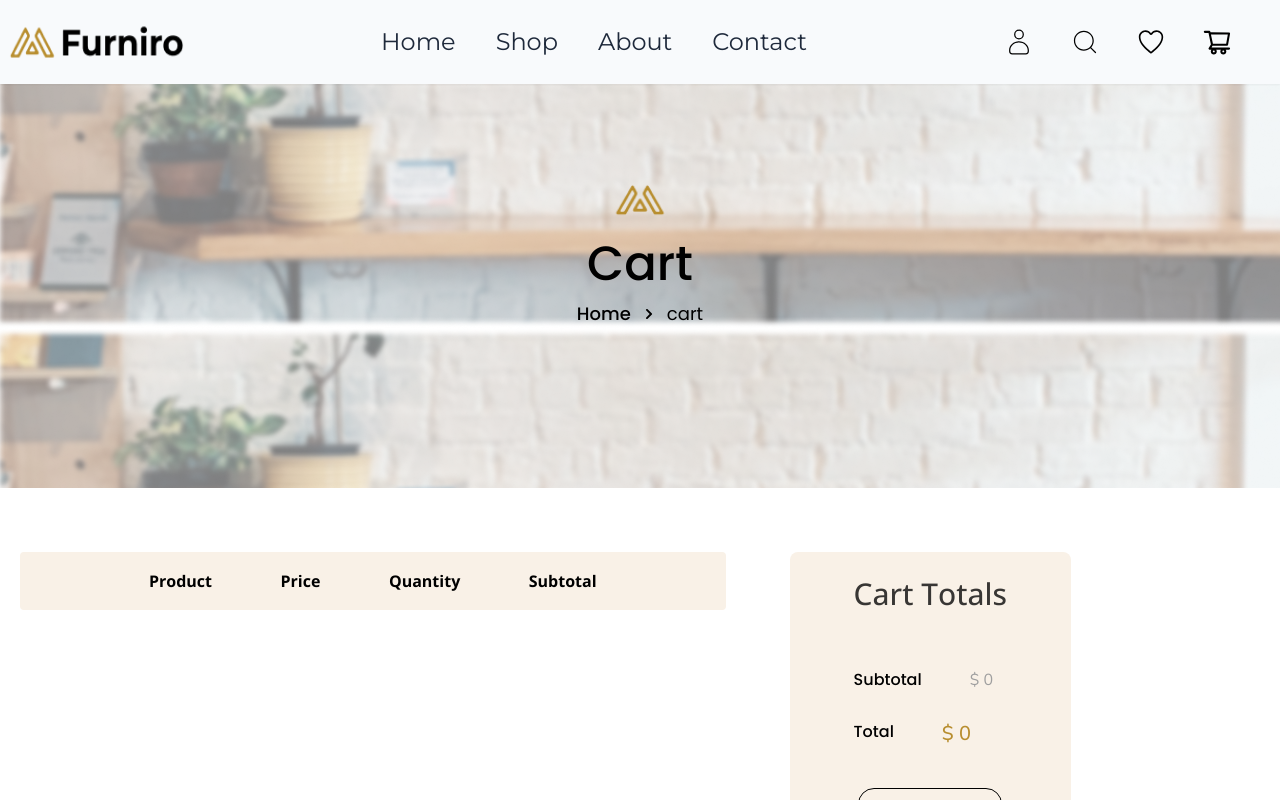
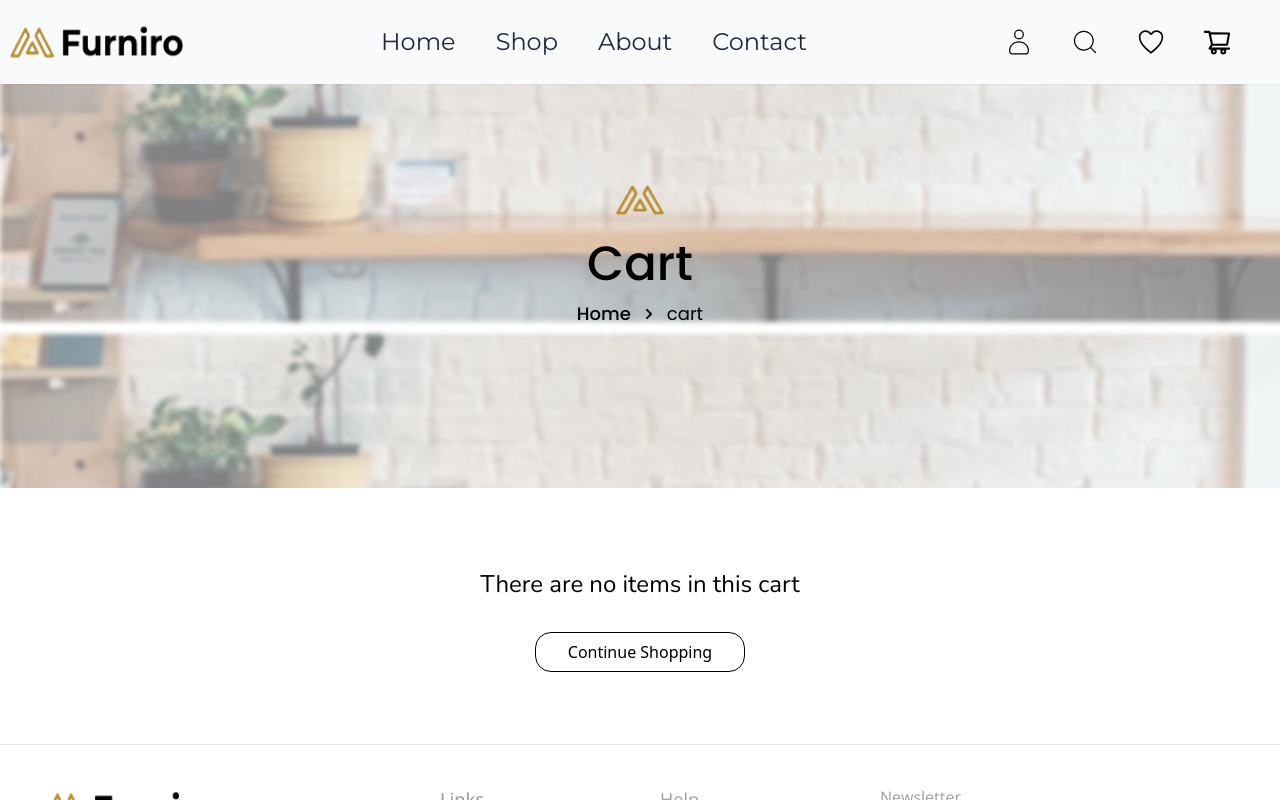
Before and after one commit to pritomrabidas/Furniro, a React (Vite) app: page /cart in a window 1280 px wide. Shown: the top 800 px of the page. Built offline with nearby package versions, Linux system fonts and the light colour scheme.

Commit message:
toastify

```diff
--- a/package.json
+++ b/package.json
@@ -20,6 +20,7 @@
     "react-redux": "^9.1.2",
     "react-router-dom": "^6.24.0",
     "react-slick": "^0.30.2",
+    "react-toastify": "^10.0.5",
     "responsive-navigation": "^1.2.1",
     "slick-carousel": "^1.8.1",
     "swiper": "^11.1.9"
--- a/src/Components/Cart/CartBody.jsx
+++ b/src/Components/Cart/CartBody.jsx
@@ -4,10 +4,15 @@ import CartButton from "./CartButton";
 
 const CartBody = () => {
   const productList = useSelector((state) => state.cartList.product);
-  const totalPrice = productList.reduce((total, product) => total + product.AddPrice, 0);
+  const totalPrice = productList.reduce(
+    (total, product) => total + product.AddPrice,
+    0
+  );
   return (
     <section>
       <div className="container mx-auto ">
+        {productList.length > 0 ? (
+          <>
             <div className="flex xl:flex-row lg:flex-col flex-col my-16 gap-16 px-5">
               <div className="xl:w-3/5 lg:w-full w-full">
                 <div className="xl:px-32 lg:px-32 md:px-32 sm:px-16 px-2 py-4 justify-between flex bg-[#F9F1E7] font-normal font-Opensans text-base text-[#000000] rounded">
@@ -47,6 +52,15 @@ const CartBody = () => {
                 </div>
               </div>
             </div>
+          </>
+        ) : (
+          <div className="py-20 text-center">
+            <p className=" font-nunitoFont text-2xl pb-10 ">
+              There are no items in this cart
+            </p>
+            <CartButton title={"Continue Shopping"} path="/shop" />
+          </div>
+        )}
       </div>
     </section>
   );
--- a/src/Components/Cart/CartSlide.jsx
+++ b/src/Components/Cart/CartSlide.jsx
@@ -18,6 +18,10 @@ const CartSlide = ({HandleSideBar}) => {
         <h3><FaRegWindowClose onClick={()=>HandleSideBar(false)} className="text-xl rounded"/></h3>
       </div>
       <p className="w-4/5 h-[1px] bg-[#D9D9D9] mt-7 mb-10"></p>
+      {
+        productList.length > 0
+        ?
+      <>
       <div className=" h-[210px] overflow-y-scroll pr-2">
         {
           productList.map((item)=>(
@@ -30,6 +34,11 @@ const CartSlide = ({HandleSideBar}) => {
         <p className="font-normal font-Opensans text-base text-[#000000]">Subtotal</p>
         <p className="font-normal font-Opensans text-base text-[#B88E2F]">Rs. {totalPrice}</p>
       </div>
+      </>:
+      <p className="text-center font-nunitoFont text-xl">
+        There are no items in this cart
+      </p>
+      }
       <div className="w-full h-[1px] bg-[#D9D9D9] mt-7 mb-7"></div>
       <div className="flex justify-between">
         <CartButton title={"Cart"} path="/cart"/>
--- a/src/Components/Home/ProductItem.jsx
+++ b/src/Components/Home/ProductItem.jsx
@@ -1,36 +1,36 @@
-import { useDispatch } from "react-redux";
+// import { useDispatch } from "react-redux";
 import { Link } from "react-router-dom";
-import { addtoCart } from "../../reducer/ProductSlice";
+// import { addtoCart } from "../../reducer/ProductSlice";
 const ProductItem = ({ data }) => {
 
-  const dispatch = useDispatch()
-  const HandleAddToCart = ()=>{
-    data ={
-      ...data,
-        quantity:1,
-        AddPrice:data?.price
-    }
-    dispatch(addtoCart(data))
-  }
+  // const dispatch = useDispatch()
+  // const HandleAddToCart = ()=>{
+  //   data ={
+  //     ...data,
+  //       quantity:1,
+  //       AddPrice:data?.price
+  //   }
+  //   dispatch(addtoCart(data))
+  // }
 
   return (
-    <div className="">
-      <div className="bg-white  relative group ">
-        <img src={data?.images[0]} alt="product" className=" w-full h-80" />
-        <div className=" absolute bg-[rgba(32,22,22,0.71)] z-10 w-full h-full top-0 left-0 scale-0 duration-500 delay-100 group-hover:scale-100">
-          <div className="justify-center flex m-auto pt-32">
-            <Link
-            onClick={HandleAddToCart}
-              to={"/cart"}
-              className="px-10 xl:px-12 lg:px-12 md:px-11 sm:px-10  py-3 border bg-brand text-secandari font-Montserrat rounded-sm"
+    <Link to={`/shop/ ${data?.id}`} className="relative group ">
+      <div className="bg-white  ">
+        <img src={data?.images[0]} alt="product" className=" w-full h-72" />
+        <div className=" absolute justify-center items-center  flex bg-[rgba(34,31,31,0.39)] z-10 w-full h-full top-0 left-0 scale-0 duration-500 delay-100 group-hover:scale-100">
+          <div className="">
+            <p
+            // onClick={HandleAddToCart}
+
+              className="px-10 xl:px-12 lg:px-12 md:px-11 sm:px-10  py-3 border bg-brand text-secandari font-Montserrat rounded-sm cursor-pointer"
             >
               Add to cart
-            </Link>
+            </p>
           </div>
         </div>
       </div>
       <div className="p-5">
-        <Link to={`/shop/ ${data?.id}`}>
+        <div >
           <h3 className="font-semibold text-2xl sm:text-2xl md:text-2xl lg:text-2xl xl:text-2xl text-navegrey font-Montserrat">
             {data?.title}
           </h3>
@@ -45,9 +45,9 @@ const ProductItem = ({ data }) => {
               $100
             </span>
           </div>
-        </Link>
+        </div>
       </div>
-    </div>
+    </Link>
   );
 };
 
--- a/src/Components/ProductDetails/Details.jsx
+++ b/src/Components/ProductDetails/Details.jsx
@@ -5,37 +5,44 @@ import { FaStarHalf } from "react-icons/fa";
 import { useDispatch } from "react-redux";
 import { Link } from "react-router-dom";
 import { addtoCart } from "../../reducer/ProductSlice";
-
-const Details = ({data}) => {
-  data.size = ["L", "XL", "XXL"]
+import { ToastContainer, toast } from "react-toastify";
+import "react-toastify/dist/ReactToastify.css";
+const Details = ({ data }) => {
+  data.size = ["L", "XL", "XXL"];
   const [selectSize, setSelectSize] = useState(data?.size[0]);
   const [selectColor, setSelectColor] = useState("");
   const [quantity, setQuantity] = useState(1);
-  const dispatch = useDispatch()
+  const dispatch = useDispatch();
   const settings = {
     direction: "vertical", // or ""
     zoom: false, // or
   };
 
-  const HandleAddToCart = ()=>{
+  const HandleAddToCart = () => {
     data = {
       ...data,
-      size:selectSize,
-      color:selectColor,
-      quantity:quantity,
-      AddPrice:data?.price * quantity,
-    }
-    dispatch(addtoCart(data))
-  }
+      size: selectSize,
+      color: selectColor,
+      quantity: quantity,
+      AddPrice: data?.price * quantity,
+    };
+    dispatch(addtoCart(data));
+    toast(' Add to cart Succesfully !', {
+      position: "top-center",
+      })
+  };
   return (
     <section className="py-8">
+      <ToastContainer position="top-center" />
       <div className="container  px-5">
         <div className="gap-16 flex xl:flex-row lg:flex-row md:flex-col flex-col  ">
           <div className="xl:w-1/2 lg:w-1/2 md:w-3/4 sm:w-4/5 w-full h-[500px] justify-center mx-auto">
             <ProductSlide settings={settings} api={data?.images} />
           </div>
           <div className="xl:w-1/2 lg:w-1/2 md:w-3/4 sm:w-4/5 w-full justify-center mx-auto">
-            <h2 className="font-Opensans font-medium text-5xl">{data?.title}</h2>
+            <h2 className="font-Opensans font-medium text-5xl">
+              {data?.title}
+            </h2>
             <h3 className="font-nunitoFont font-medium text-3xl text-[#9F9F9F] py-3">
               & {data?.price}
             </h3>
@@ -181,7 +188,7 @@ const Details = ({data}) => {
                 <button onClick={() => setQuantity(quantity + 1)}>+</button>
               </div>
               <div className="flex px-12 py-4 border border-black rounded-xl font-Raleway font-normal text-lg text-black">
-                <Link to="/cart" onClick={HandleAddToCart} >Add To Cart</Link>
+                <Link onClick={HandleAddToCart}>Add To Cart</Link>
               </div>
             </div>
           </div>
--- a/src/Components/ProductDetails/RelatedProducts.jsx
+++ b/src/Components/ProductDetails/RelatedProducts.jsx
@@ -16,7 +16,7 @@ const RelatedProducts = ({ products }) => {
           ))}
         </div>
         <div className="text-center pt-11">
-          <Button title={"Show More"} />
+          <Button title={"Show More"} path={"/shop"} />
         </div>
       </div>
     </section>
```
Also changed, not shown: 1 other file (tests, documents, lock files or other folders). Lines whose indentation alone changed are shown as unchanged.
